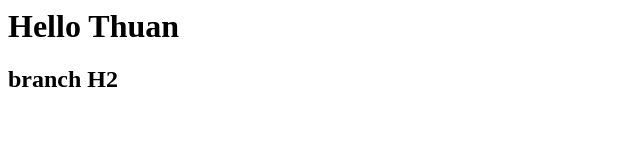
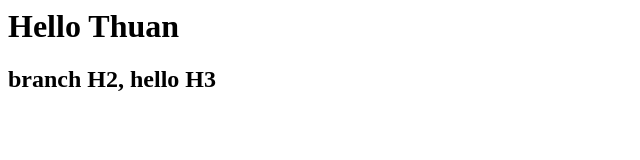
Before and after one commit to TommyGitHubs/Test, a plain HTML site: page index.html in a window 1280 px wide. Shown: the whole page, without its empty margins (0-640 px from the left). Drawn offline with Linux system fonts and the light colour scheme.

Commit message:
second commit

```diff
--- a/index.html
+++ b/index.html
@@ -1,2 +1,2 @@
 <h1> Hello Thuan </h1>
-<h2>branch H2</h2>
+<h2>branch H2, hello H3</h2>
```
